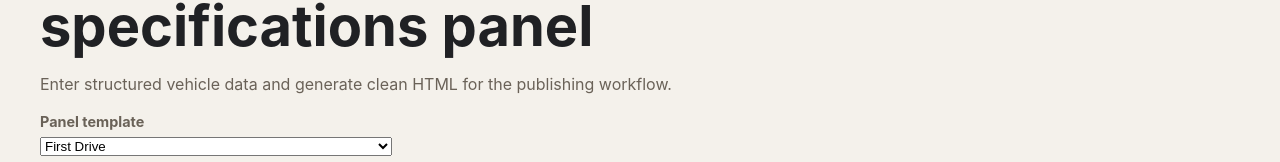
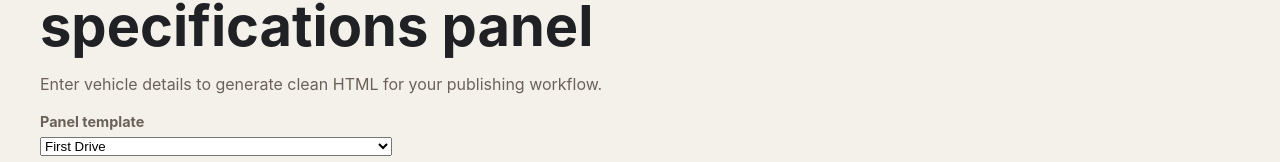
Before and after one commit to andberry89/cd-spec-panel-builder, a Vue app: page / in a window 1280 px wide. Shown: the part 149-311 px from the top of the page. Built offline with nearby package versions, Linux system fonts and the light colour scheme; the HTML template or start-up script is replaced by a standard one.

Commit message:
Clarify app intro copy

```diff
--- a/src/App.vue
+++ b/src/App.vue
@@ -181,7 +181,7 @@ const removeVehicleTwo = () => {
       <p class="eyebrow">C/D Spec Panel Builder</p>
       <h1>Build a vehicle specifications panel</h1>
       <p class="intro">
-        Enter structured vehicle data and generate clean HTML for the publishing workflow.
+        Enter vehicle details to generate clean HTML for your publishing workflow.
       </p>
       <label class="panel-type-control">
         Panel template
```
